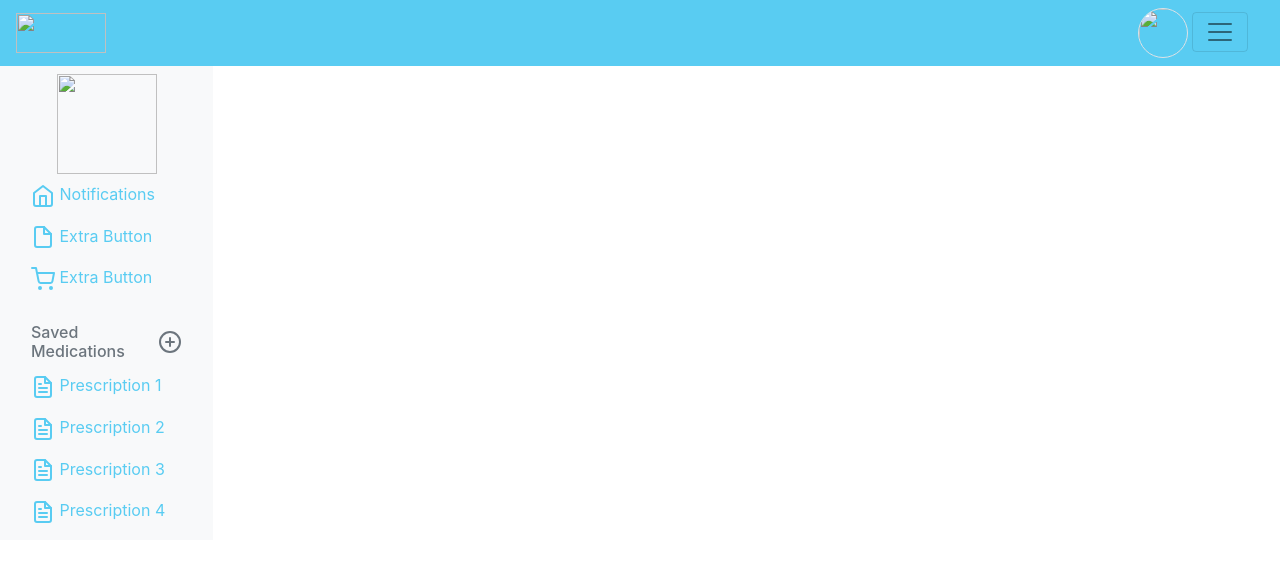
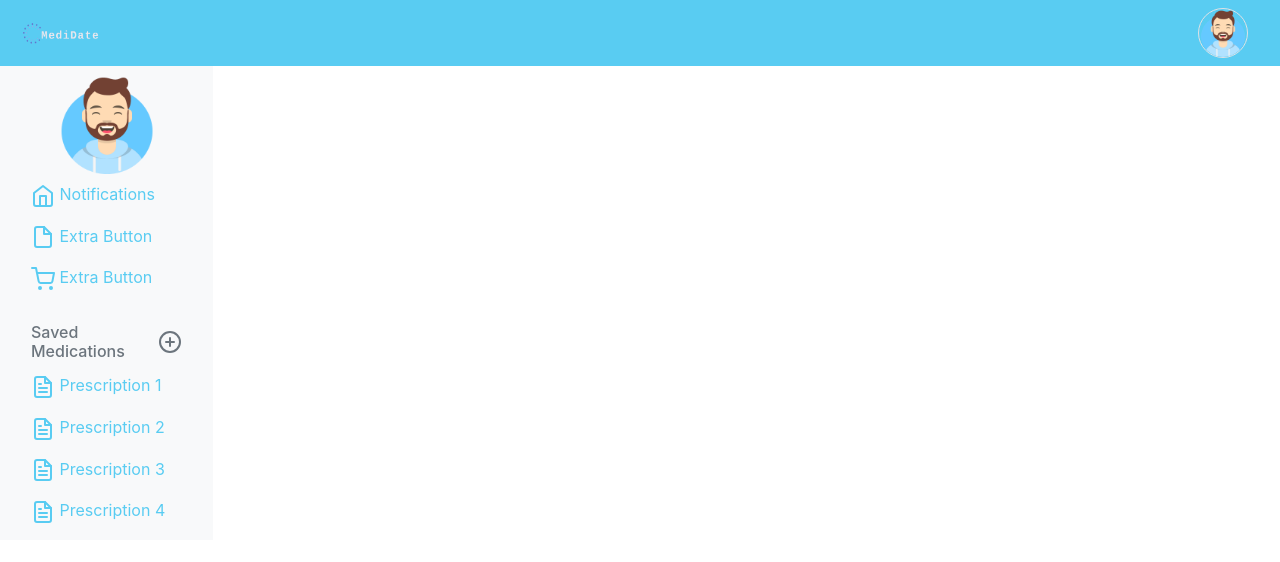
Before and after one commit to Dhruv-m-Shah/MediDate, a website: page index.html in a window 1280 px wide. Drawn offline with nearby package versions, Linux system fonts and the light colour scheme.

Commit message:
fixed images

```diff
--- a/index.html
+++ b/index.html
@@ -6,7 +6,7 @@
         <meta name="viewport" content="width=device-width, initial-scale=1, shrink-to-fit=no">
 
         <title>MediDate</title>
-        <link rel="shortcut icon" type="image/png" href="logo.png" />
+        <link rel="shortcut icon" type="image/png" href="Images/output-onlinepngtools" />
 
         <link rel="stylesheet" href="https://stackpath.bootstrapcdn.com/bootstrap/4.4.1/css/bootstrap.min.css" integrity="sha384-Vkoo8x4CGsO3+Hhxv8T/Q5PaXtkKtu6ug5TOeNV6gBiFeWPGFN9MuhOf23Q9Ifjh" crossorigin="anonymous">
         <link rel="stylesheet" href="style.css">
@@ -15,15 +15,13 @@
     <body>
         <nav class="navbar navbar-light bg-header">
             <a class="navbar-brand" href="#">
-              <img class="centered" src="output-onlinepngtools.png" width="90" height="40" class="d-inline-block align-top" alt="">
+              <img class="centered" src="Images/output-onlinepngtools.png" width="90" height="40" class="d-inline-block align-top" alt="">
             </a>
             <nav class="my-2 my-md-0 mr-md-3">
-              <span>
-              <img class="border border-color rounded-circle" src="avataaars.png" width=50 height=50>
-              </span>
-              <button class="navbar-toggler head-color" type="button" data-toggle="collapse" data-target="#navbarHeader" aria-controls="navbarHeader" aria-expanded="false" aria-label="Toggle navigation">
-                <span class="navbar-toggler-icon"></span>
-              </button>
+
+              <img class="border border-color rounded-circle" src="Images/avataaars.png" width=50 height=50>
+
+
             </nav>
         </nav>
 
@@ -31,7 +29,7 @@
           <div class="sidebar-sticky">
             <ul class="nav flex-column">
               <div class="text-center pt-2">
-                <img src="avataaars.png" width="100" height="100">
+                <img src="Images/avataaars.png" width="100" height="100">
               </div>
               <li class="nav-item">
                 <a class="nav-link active txt-color" href="#">
```
